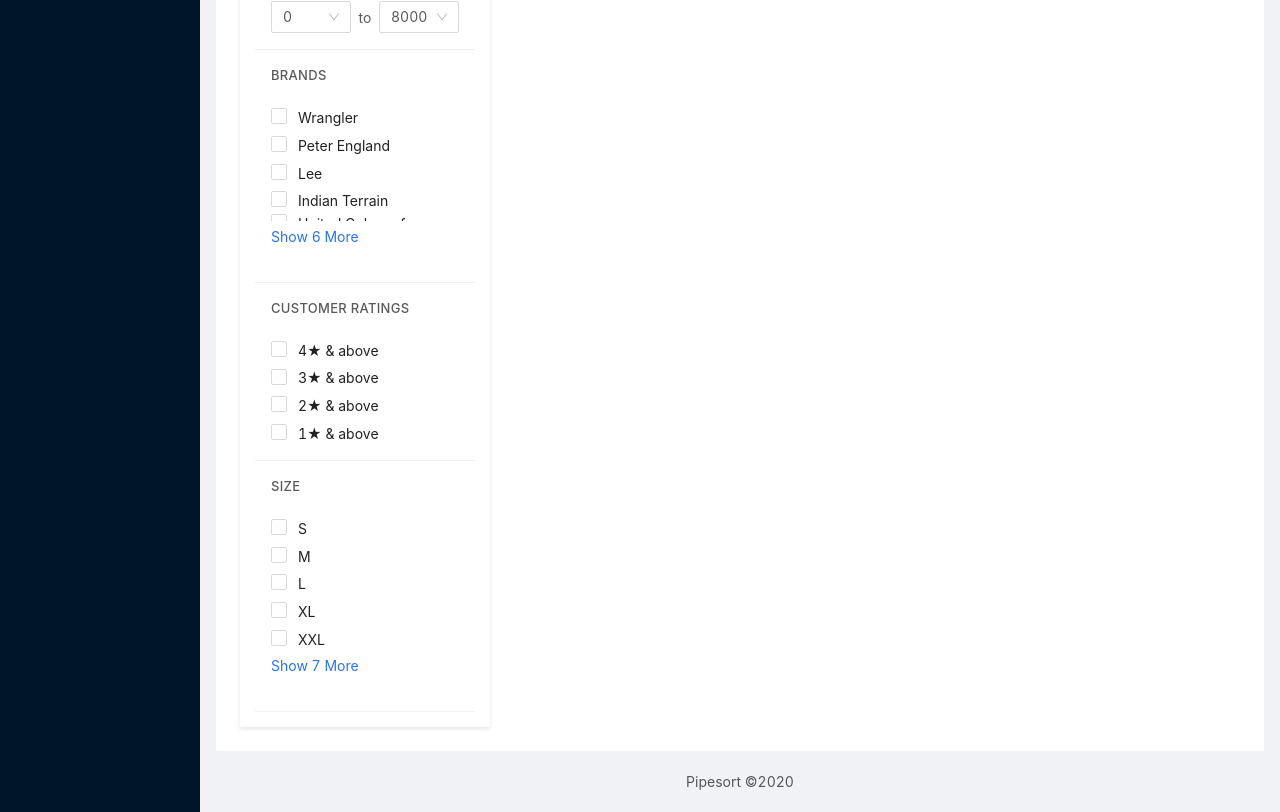
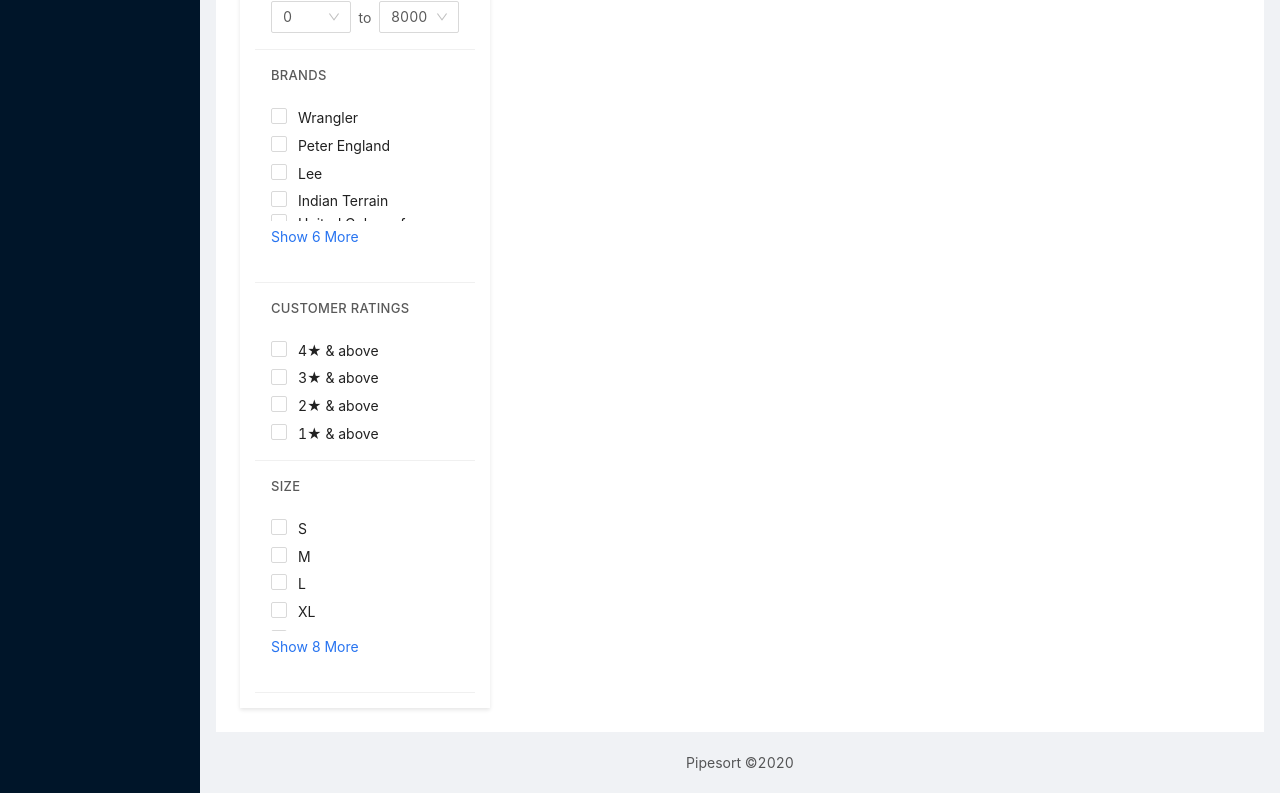
Before and after one commit to zeenat-abedin-au3/Multi-step-form-advanced-filter, a React (Create React App) app: page /filter in a window 1280 px wide. Shown: the part 479-1291 px from the top of the page. Built offline with nearby package versions, Linux system fonts and the light colour scheme.

Commit message:
feat: showing more/less data of sizes

```diff
--- a/src/components/Filter/Sizes.jsx
+++ b/src/components/Filter/Sizes.jsx
@@ -8,6 +8,7 @@ import { ShowMore } from "../style/style";
 
 const Sizes = () => {
   const [sizesData, setSizesData] = useState([]);
+  const [loadMore, setLoadMore] = useState(false);
 
   useEffect(() => {
     // will be coming from api
@@ -19,20 +20,37 @@ const Sizes = () => {
     console.log(selectedSizes);
   };
 
+  const handleLoadMore = () => {
+    setLoadMore(true);
+  };
+  const handleLess = () => {
+    setLoadMore(false);
+  };
+
   return (
     <SizesDiv>
       <FilterSectionTitle>SIZE</FilterSectionTitle>
       <CheckboxDiv>
         {sizesData.length && (
           <Checkbox.Group
-            options={sizesData.splice(0, 5)}
+            options={loadMore ? sizesData : sizesData.splice(0, 5)}
             onChange={onChange}
-            style={{ display: "flex", flexDirection: "column" }}
+            style={{
+              display: "flex",
+              flexDirection: "column",
+              maxHeight: "120px",
+              overflowY: "auto",
+            }}
           />
         )}
       </CheckboxDiv>
-      {/* Todo: Load more data */}
-      <ShowMore>Show 7 More</ShowMore>
+      {loadMore ? (
+        <ShowMore onClick={handleLess}>Show less</ShowMore>
+      ) : (
+        <ShowMore onClick={handleLoadMore}>
+          Show {sizesData.length - 5} More
+        </ShowMore>
+      )}
     </SizesDiv>
   );
 };
```
